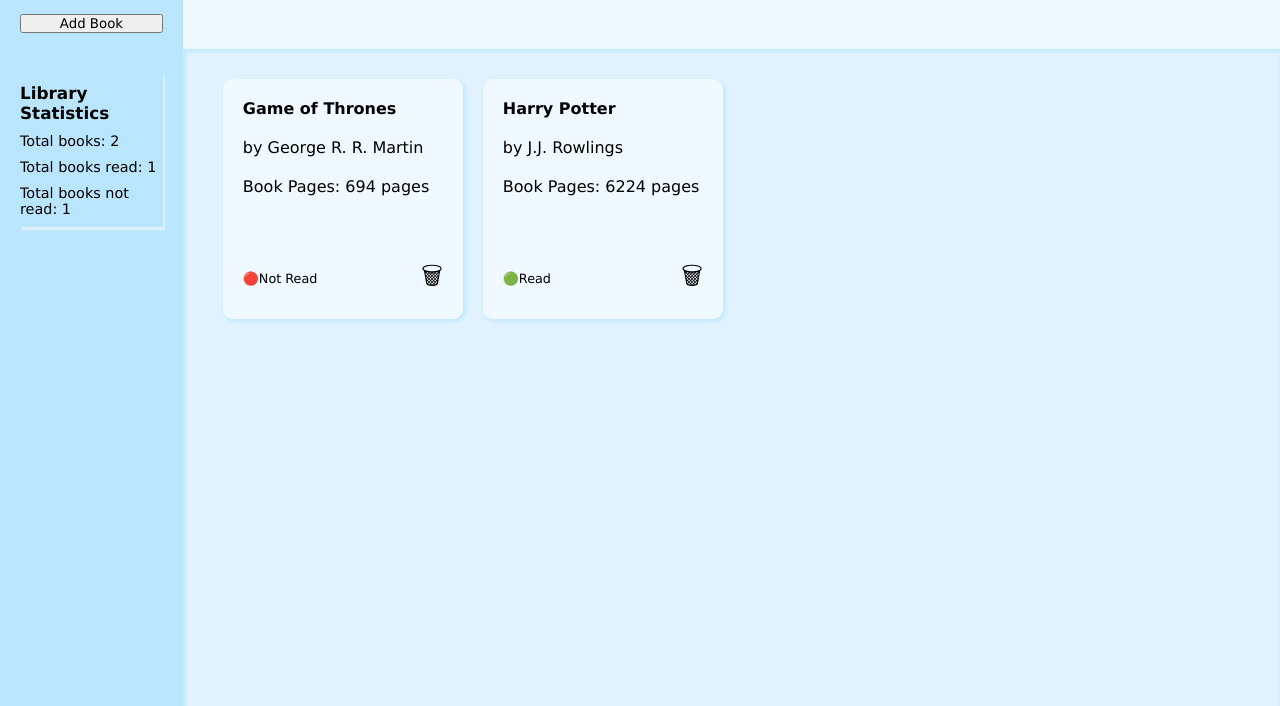
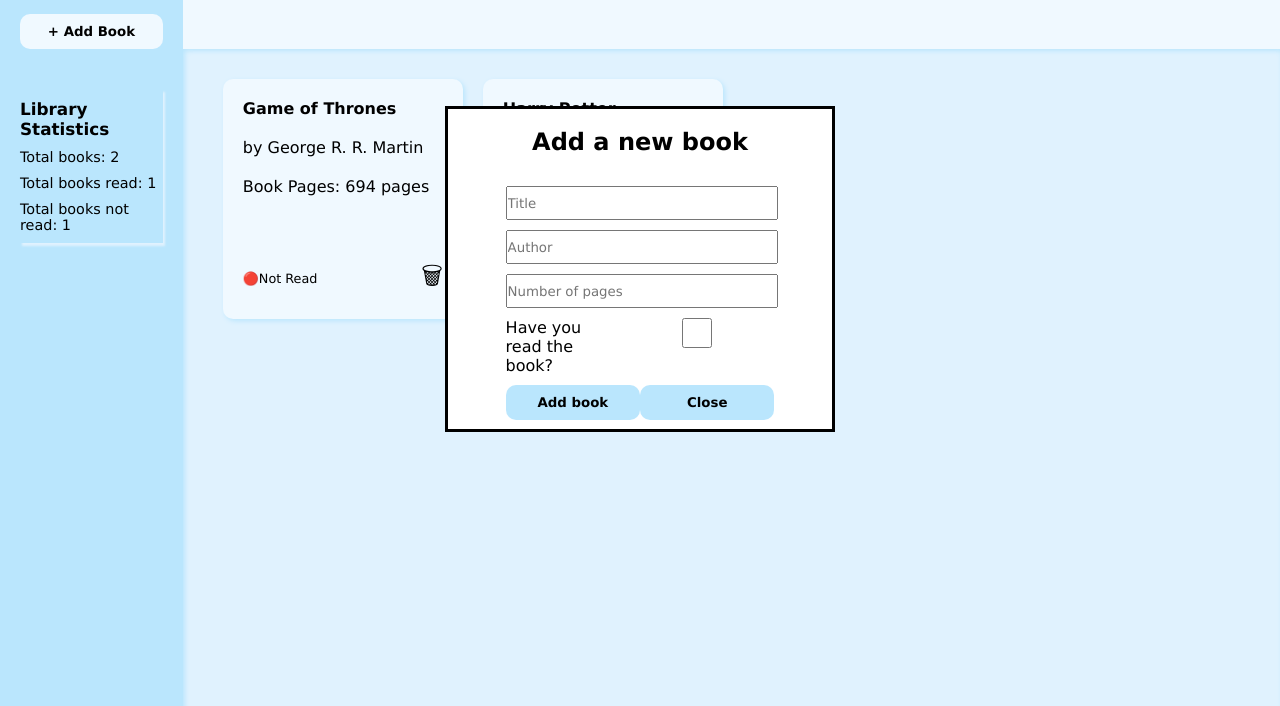
Before and after one commit to jiankh/libraryProject, a plain HTML site: page index.html in a window 1280 px wide. Shown: the part 94-800 px from the top of the page. Drawn offline with Linux system fonts and the light colour scheme.

Commit message:
added CSS to dialog

```diff
--- a/index.html
+++ b/index.html
@@ -13,7 +13,7 @@
             <div class="header"><h1>Simple Library</h1></div>
             <div class="sidebar">
                 <div class="title-sidebar"><div>📚</div> Library App</div>
-                <button class="btn-add-book btn" id="btn-add-book">Add Book</button>
+                <button class="btn-add-book btn" id="btn-add-book">+ Add Book</button>
                 <div class="stats">
                     <div><h3>Library Statistics </h3></div>
                     <div class="total-books">Total books: </div>
@@ -21,31 +21,32 @@
                     <div class="books-unread">Books not read:</div>
                 </div>
             </div>
-            <dialog id="newBookDialog">
+            <dialog open id="newBookDialog">
                 <div class="form-container">
                     <div class="form-title">Add a new book</div>
                     <form class="newBookForm" >
                         <div class="book-title-container">
-                            <label for="book-title">Book Title </label>
-                            <input type="text" name="book-title" id="book-title" required>
+
+                            <input type="text" placeholder="Title" name="book-title" id="book-title" required>
                         </div>
                         <div class="book-author-container">
-                            <label for="author">Author</label>
-                            <input type="text" name="author" id="author">
+                            <input type="text" placeholder="Author" name="author" id="author">
                         </div>
 
                         <div class="book-pages-container">
-                            <label for="pages">Pages</label>
-                            <input type="number" name="pages" id="pages">
+                            <input type="number" placeholder="Number of pages" name="pages" id="pages">
                         </div>
+
                         <div class="book-read-container">
+                            <label for="read">Have you read the book?</label>
                             <input type="checkbox" name="read" id="read">
-                            <label for="read">Read</label>
                         </div>
+
                         <div class="dialog-btn-container">
                             <button type="submit" class="add-book-inner">Add book</button>
                             <button class="close-window">Close</button>
                         </div>
+
                     </form>
                 </div>
             </dialog>
--- a/style.css
+++ b/style.css
@@ -62,6 +62,18 @@
     padding: 10px 0px;
 }
 
+.btn-add-book {
+    background-color: var(--light-color);
+    border: none;
+    padding: 10px;
+    border-radius: 10px;
+    font-weight: 700;
+    cursor: pointer;
+}
+.btn-add-book:active {
+    background-color: var(--medium-color);
+    transform: translate(1px, 3px)
+}
 
 
 /* CONTENT */
@@ -114,6 +126,59 @@
 /* DIALOG */
 dialog{
     margin: auto;
+    position: fixed;
+    top: 25%;
+    width: 30%;
+    height: 40%;
+    display: flex;
+    justify-content: center;
+    align-items: center;
+}
+.form-container {
+    width:100%;
+    height:100%;
+    display: flex;
+    flex-direction: column;
+    align-items: center;
+    box-sizing: ;
+}
+
+.form-title {
+    font-size: 1.5rem;
+    font-weight: 800;
+    padding-top: 5%;
+}
+.newBookForm {
+    display: flex;
+    flex-direction: column;
+    width: 70%;
+    padding: 30px;
+    gap: 10px;
+}
+
+input {
+    width: 100%;
+    height: 30px;
+}
+
+.book-read-container {
+    display: flex;
+    justify-content: flex-end;
+}
+
+.dialog-btn-container {
+    display: flex;
+    justify-content: space-between;
+}
+
+.dialog-btn-container>button {
+    background-color: var(--dark-color);
+    padding: 10px;
+    border: none;
+    border-radius: 10px;
+    width: 150px;
+    font-weight: 800;
+    cursor: pointer;
 }
 
 
```
